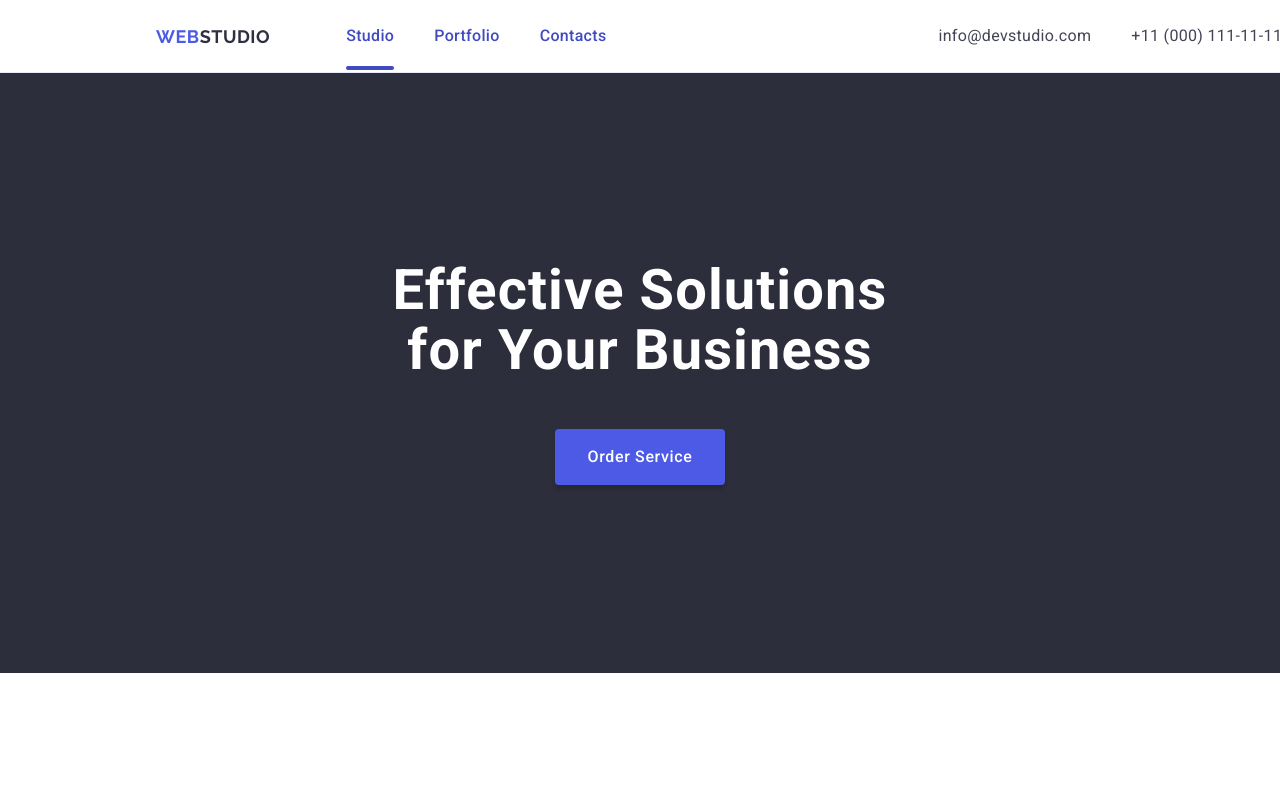
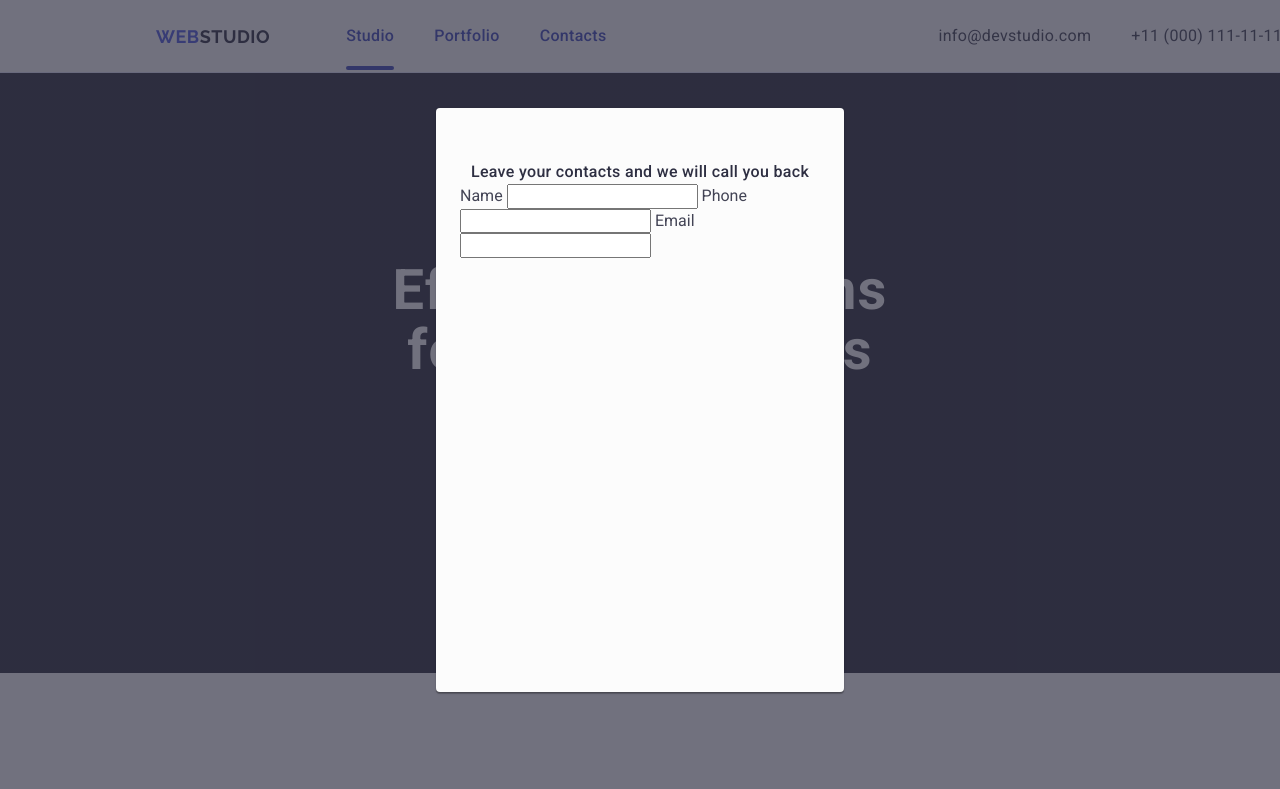
Before and after one commit to npscxs/goit-markup-hw-04, a plain HTML site: page index.html in a window 1280 px wide. Shown: the top 789 px of the page. Drawn offline with nearby package versions, Linux system fonts and the light colour scheme.

Commit message:
start modal window +svg +tittle +3x input

```diff
--- a/css/styles.css
+++ b/css/styles.css
@@ -379,16 +379,7 @@ button {
   overflow: hidden;
   width: 360px;
 }
-.text-box {
-  /* position: absolute;
-  top: 0;
-  left: 0;
-  background-color: #4d5ae5;
-  height: 100%;
-  padding: 40px 32px 164px;
-  transform: translateY(100%);
-  transition: transform 250ms cubic-bezier(0.4, 0, 0.2, 1); */
-}
+
 .text-hover {
   position: absolute;
   top: 0;
@@ -493,3 +484,39 @@ button {
 .sm-icon-bot {
   fill: #f4f4fd;
 }
+
+/* FORMA */
+.backdrop {
+  width: 100%;
+  height: 100%;
+  position: fixed;
+  top: 0;
+  background-color: rgba(46, 47, 66, 0.68);
+}
+.modal {
+  width: 408px;
+  height: 584px;
+  padding: 24px;
+  flex-shrink: 0;
+  border-radius: 4px;
+  background: var(--DAIRY, #fcfcfc);
+  box-shadow: 0px 1px 1px 0px rgba(0, 0, 0, 0.14),
+    0px 1px 3px 0px rgba(0, 0, 0, 0.12), 0px 2px 1px 0px rgba(0, 0, 0, 0.2);
+  position: absolute;
+  top: 50%;
+  left: 50%;
+  transform: translate(-50%, -50%);
+}
+.icon-close {
+  fill: #000000;
+}
+.modal-title {
+  color: #2e2f42;
+  text-align: center;
+  font-size: 16px;
+  font-weight: 500;
+  line-height: 1.5;
+  letter-spacing: 0.02em;
+  width: 360px;
+  margin: 0 auto;
+}
--- a/index.html
+++ b/index.html
@@ -382,6 +382,23 @@
             </div>
         </div>
     </footer>
+    <div class="backdrop">
+        <div class="modal">
+            <svg class="icon-close" width="24" height="24">
+                <use href="./images/icons.svg#icon-close"></use>
+            </svg>
+            <p class="modal-title">Leave your contacts and we will call you back</p>
+            <form>
+                <label for="">Name</label>
+                <input type="text" name="user-name" class="modal-input">
+                <label for="">Phone</label>
+                <input type="text" name="user-name" class="modal-input">
+                <label for="">Email</label>
+                <input type="text" name="user-name" class="modal-input">
+
+            </form>
+        </div>
+    </div>
 </body>
 
 </html>
```
Also changed, not shown: images/icons.svg.
